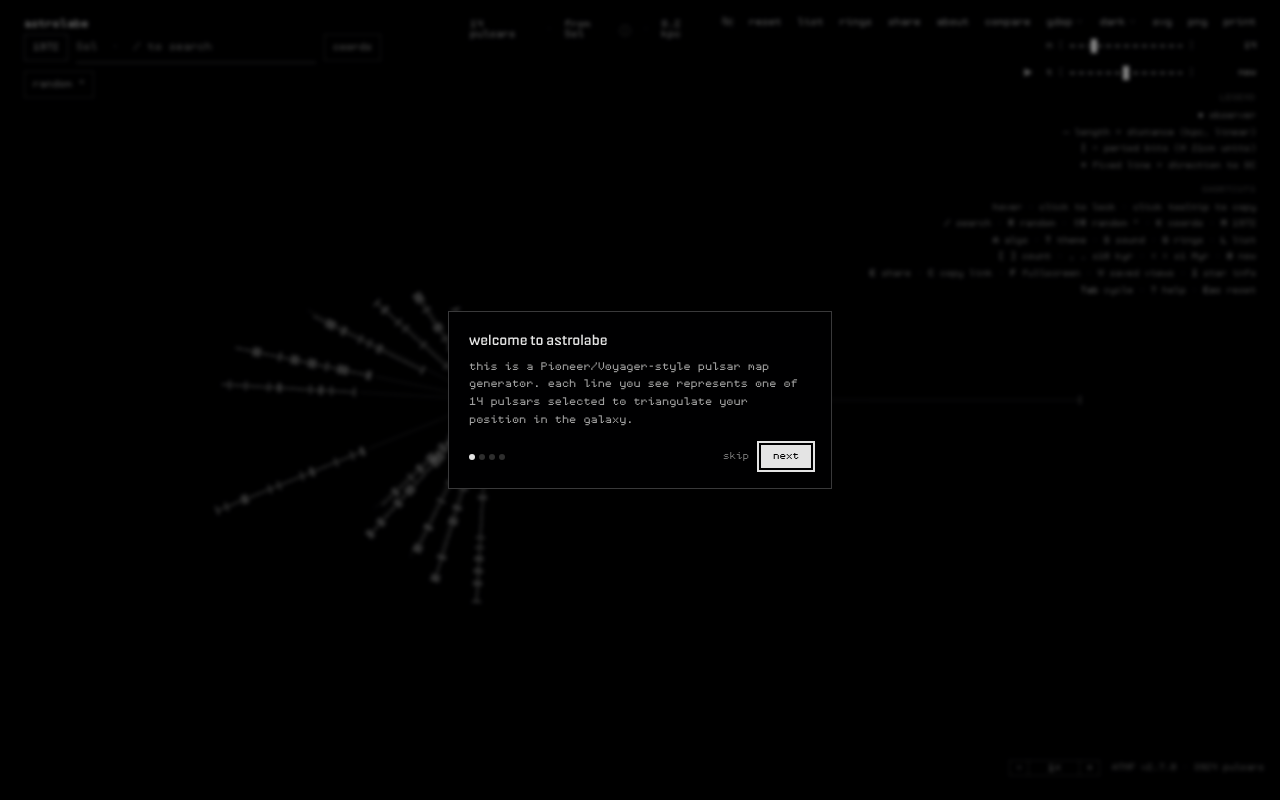
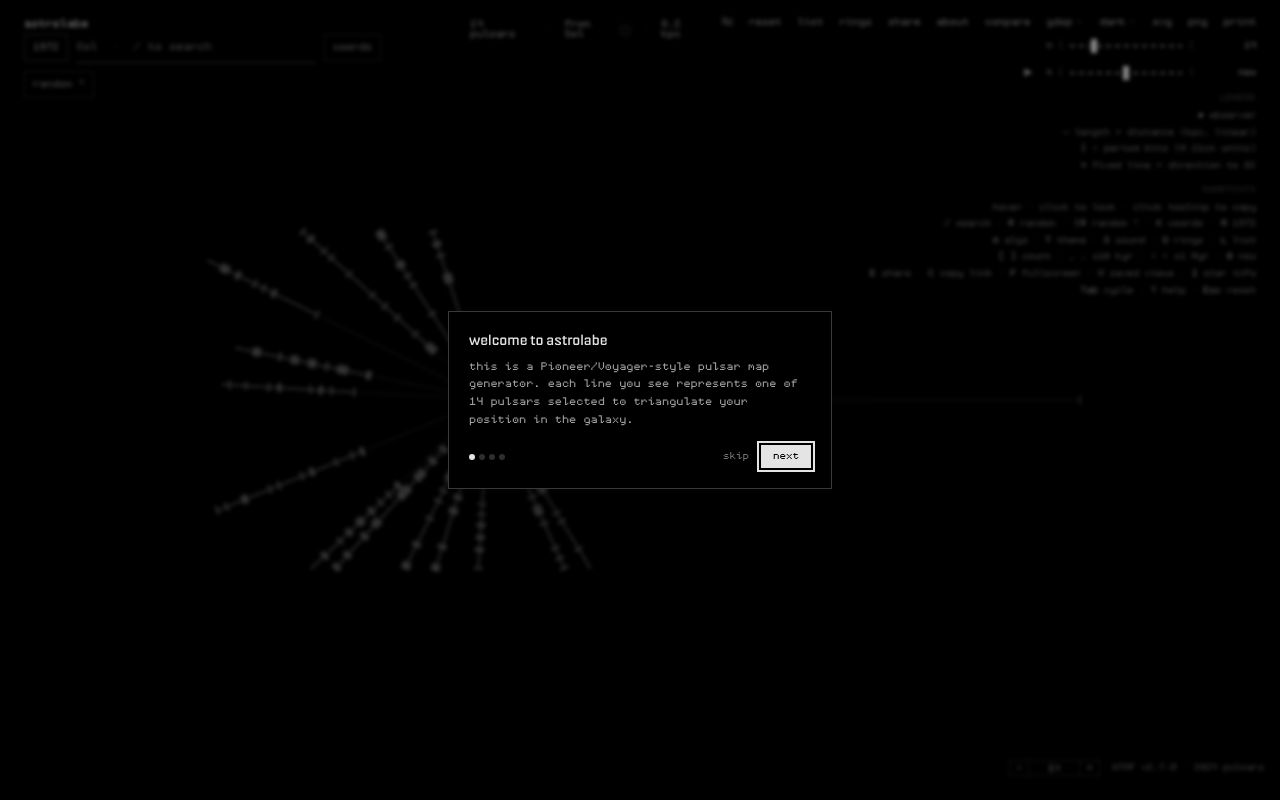
Before and after one commit to Codeptor/astrolabe, an Astro site: page / in a window 1280 px wide. Built offline with nearby package versions, Linux system fonts and the light colour scheme; Astro itself is replaced by a stand-in of ours.

Commit message:
revert(plaque): back to line+text clamped together
Reverts the 7yl4r edge-tweak port and all its follow-up tuning
(58f4636 / 44c40b1 / 395d74f / 38fdef3 / 517de7e).  Different
canvas aspect ratios kept introducing edge cases (center-clustering,
behind-observer text).  The original rule (clamp line + text together
inside the viewBox) renders consistently everywhere.

```diff
--- a/src/components/plaque.tsx
+++ b/src/components/plaque.tsx
@@ -64,10 +64,7 @@
 function maxRadialLen(angle: number): number {
   const cx = Math.cos(angle)
   const cy = -Math.sin(angle) // SVG y-down
-  // Line-only clamp: only PAD of breathing room is needed now that the
-  // binary text uses its own inward-flip rule; the old FONT_SIZE buffer
-  // was reserving space the text no longer demands past the endpoint.
-  const innerPad = PAD
+  const innerPad = PAD + FONT_SIZE
   let len = Infinity
   if (cx > 1e-6) len = Math.min(len, (VB_W - innerPad - EARTH_X) / cx)
   if (cx < -1e-6) len = Math.min(len, (EARTH_X - innerPad) / -cx)
@@ -271,57 +268,14 @@
         // GC stays fixed at angle 0 — rotate pulsars by -gcAngle around the observer
         const renderAngle = isAtGC ? rp.angle : rp.angle - gcAngle
 
-        // 7yl4r approach: clamp only the LINE to the viewBox, then tweak the
-        // binary text inward when the endpoint is near a viewBox edge. Keeps
-        // the line's true length whenever geometrically possible, and only
-        // shortens the digit tail to fit — which looks more faithful to the
-        // original Pioneer plaque aesthetic than shrinking the whole line.
+        // Cap total radial extent (smooth line + binary text) to viewBox edges.
+        // Floor is 0 not 8 — a hardcoded minimum lets long-binary pulsars push
+        // text past the edge and clip in exports.
         const binaryStr = periodToBinaryString(rp.pulsar.p0)
         const textLen = binaryTextLen(binaryStr.length)
         const directionalMax = maxRadialLen(renderAngle)
-        const lineLen = Math.min(distPx + zPx, directionalMax)
-
-        // Endpoint in viewBox coordinates (SVG y is down — hence -sin).
-        const endX = EARTH_X + Math.cos(renderAngle) * lineLen
-        const endY = EARTH_Y - Math.sin(renderAngle) * lineLen
-
-        // 7yl4r tweakBinaryPosition, ported 1:1 from their drawMap.js.
-        // Their PAD = 50 on a 1200-wide canvas; we scale by viewBox width
-        // so the thresholds and offsets stay proportional.
-        //   if (y + 3*PAD > h || y - 3*PAD < 0 || x - 3*PAD < 0)
-        //     translate(-4*PAD, -9)
-        // No right-edge check (their layout anchors GC to the right, so
-        // flipping pulsars pointed that way causes more harm than good).
-        const YLAR_PAD = (50 * VB_W) / 1200
-        const YLAR_EDGE_CHECK = 3 * YLAR_PAD
-        const YLAR_INWARD_DX = 4 * YLAR_PAD
-        const YLAR_INWARD_DY = (-9 * VB_H) / 1200
-        const nearEdge =
-          endY + YLAR_EDGE_CHECK > VB_H ||
-          endY - YLAR_EDGE_CHECK < 0 ||
-          endX - YLAR_EDGE_CHECK < 0
-        // Text placement — 7yl4r's drawPeriod with a length-aware cap so the
-        // digits can never be pushed behind the observer.
-        //   translate(endpoint); rotate(angle);
-        //   if near edge: translate(-shift, -9);
-        //   fillText(binary, X_SHIFT, LINE_HEIGHT/2 + Y_SHIFT);
-        // Their fixed 4×PAD inward shift assumes the line is at least that
-        // long. Our viewBox is taller-aspect, so up/down-pointing pulsars
-        // have lines shorter than 4×PAD — using the fixed shift pushed text
-        // past the observer and caused every tucked pulsar to clump at the
-        // centre. Clamp the shift so the text's right edge lands on (or
-        // just before) the endpoint, matching the rule's intent.
-        const desiredInward = Math.min(
-          YLAR_INWARD_DX,
-          Math.max(textLen + 2 * X_SHIFT, 0),
-        )
-        const textX = nearEdge ? lineLen - desiredInward + X_SHIFT : lineLen + X_SHIFT
-        const textY = nearEdge
-          ? LINE_HEIGHT / 2 + Y_SHIFT + YLAR_INWARD_DY
-          : LINE_HEIGHT / 2 + Y_SHIFT
-        // Hit span: cover both line and text wherever text sits.
-        const hitStart = Math.min(0, textX)
-        const hitEnd = Math.max(lineLen, textX + textLen)
+        const maxLineLen = Math.max(directionalMax - textLen, 0)
+        const totalLen = Math.min(distPx + zPx, maxLineLen)
 
         const isActive = activePulsar?.pulsar.name === rp.pulsar.name
         const strokeClass = isActive ? "stroke-accent" : "stroke-line"
@@ -331,6 +285,8 @@
 
         // SVG rotate is CW, our angles are CCW math → negate
         const rotDeg = (-renderAngle * 180) / Math.PI
+
+        const hitLen = totalLen + binaryStr.length * CHAR_WIDTH
 
         return (
           <g
@@ -345,16 +301,16 @@
             role="button"
             aria-label={`PSR ${rp.pulsar.name}, period ${(rp.pulsar.p0 * 1000).toFixed(2)} milliseconds, distance ${rp.dist.toFixed(2)} kiloparsecs`}
           >
-            {/* Invisible hit area — spans line + binary text in local frame */}
+            {/* Invisible hit area — covers smooth line + binary text width */}
             <line
-              x1={hitStart}
+              x1={0}
               y1={0}
-              x2={hitEnd}
+              x2={hitLen}
               y2={0}
               stroke="transparent"
               strokeWidth={16}
               className="cursor-pointer"
-              style={{ transition: `x1 ${TRANSITION}, x2 ${TRANSITION}` }}
+              style={{ transition: `x2 ${TRANSITION}` }}
               onMouseEnter={() => onHover(rp)}
               onMouseLeave={() => onHover(null)}
               onClick={(e) => {
@@ -362,11 +318,11 @@
                 onClick(isActive ? null : rp)
               }}
             />
-            {/* Smooth line: distance + Z-offset, true length */}
+            {/* Smooth line: distance + Z-offset */}
             <line
               x1={0}
               y1={0}
-              x2={lineLen}
+              x2={totalLen}
               y2={0}
               strokeWidth={w}
               className={strokeClass}
@@ -375,13 +331,14 @@
                 transition: `x2 ${TRANSITION}, stroke-width 200ms ease-out`,
               }}
             />
-            {/* Binary period text — at (textX, 0) in the rotated frame;
-                lands after the endpoint normally, flipped inward when
-                the endpoint is near a viewBox edge. textLength +
-                lengthAdjust forces rendered width to match binaryTextLen(). */}
+            {/* Binary period text — sits at (totalLen + X_SHIFT, 0) in the
+                rotated frame so it rides the line endpoint as it moves.
+                textLength + lengthAdjust forces the rendered width to exactly
+                match binaryTextLen() so the viewBox clamp never under-estimates
+                and lets glyphs escape the edge during export. */}
             <text
-              x={textX}
-              y={textY}
+              x={totalLen + X_SHIFT}
+              y={LINE_HEIGHT / 2 + Y_SHIFT}
               textLength={binaryStr.length * CHAR_WIDTH}
               lengthAdjust="spacingAndGlyphs"
               className={fillClass}
@@ -389,7 +346,7 @@
                 fontSize: `${FONT_SIZE}px`,
                 fontFamily: "Asset, monospace",
                 pointerEvents: "none",
-                transition: `x ${TRANSITION}, y ${TRANSITION}`,
+                transition: `x ${TRANSITION}`,
               }}
             >
               {binaryStr}
```
